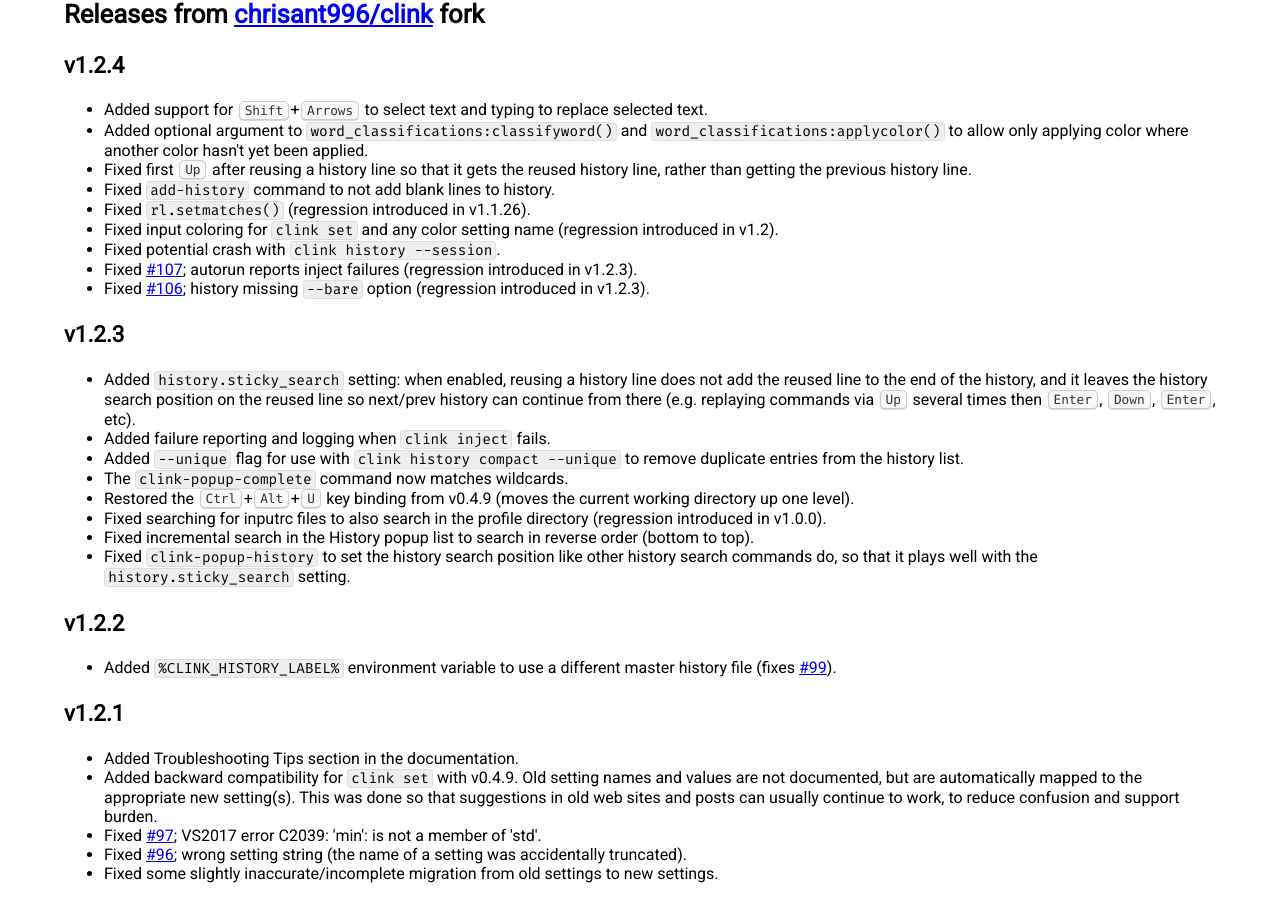
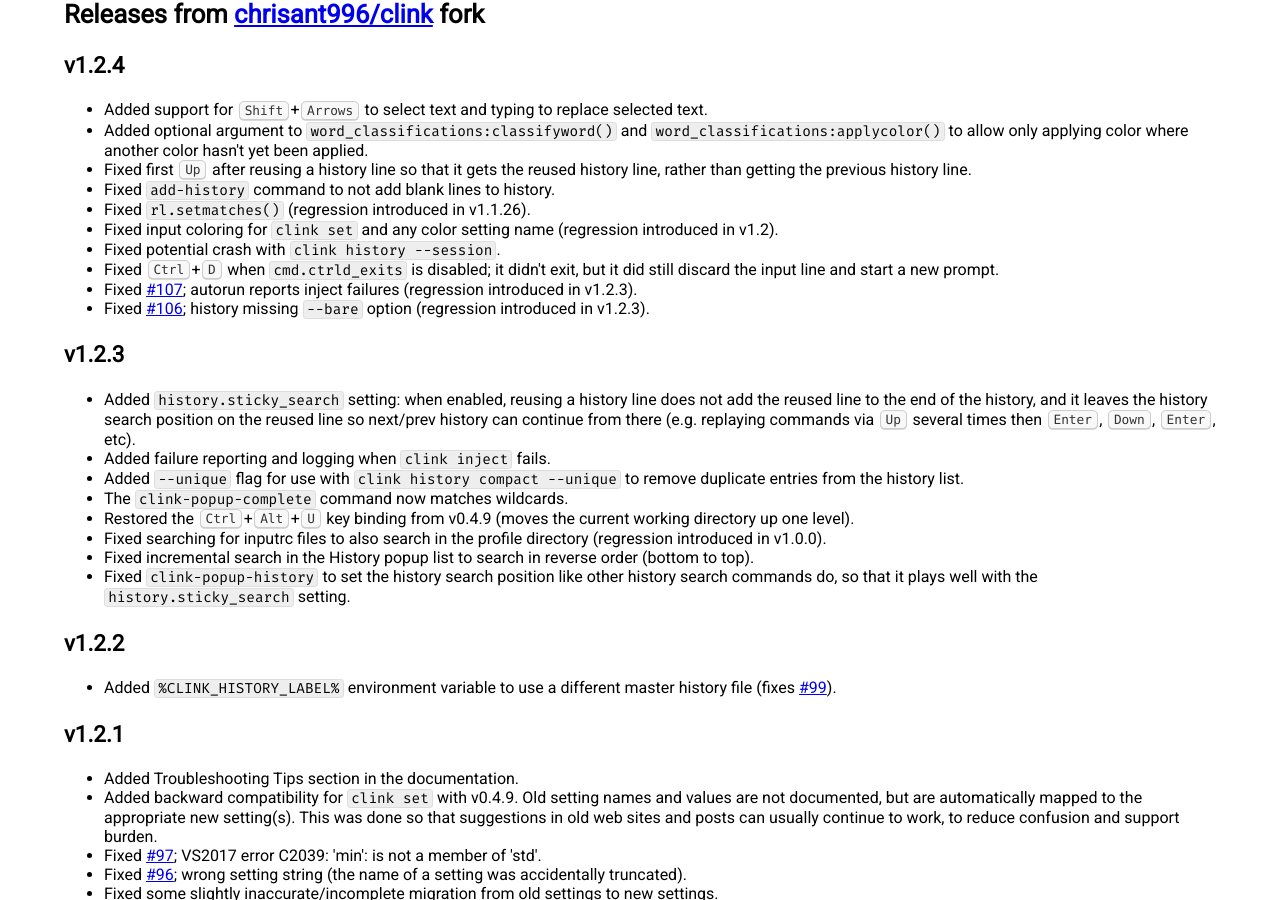
Before and after one commit to chrisant996/clink, a Jekyll site: the page clink.html, which Jekyll copies as it is, in a window 1280 px wide and 900 px high, scrolled down 52105 px. Built offline with Jekyll 4.4.1, drawn with Linux system fonts in a browser that asks for light colours; some web fonts are replaced; some of the changed lines change nothing that is shown.

Commit message:
Update for v1.2.4

```diff
--- a/_config.yml
+++ b/_config.yml
@@ -2,5 +2,5 @@
 title: Clink
 github:
   version: v1.2.4
-  download_url: https://github.com/chrisant996/clink/releases/download/v1.2.4/clink.1.2.4.309a20.zip
-  install_url:  https://github.com/chrisant996/clink/releases/download/v1.2.4/clink.1.2.4.309a20_setup.exe
+  download_url: https://github.com/chrisant996/clink/releases/download/v1.2.4/clink.1.2.4.b30d68.zip
+  install_url:  https://github.com/chrisant996/clink/releases/download/v1.2.4/clink.1.2.4.b30d68_setup.exe
--- a/clink.html
+++ b/clink.html
@@ -2732,6 +2732,7 @@
 <li>Fixed <code>rl.setmatches()</code> (regression introduced in v1.1.26).</li>
 <li>Fixed input coloring for <code>clink set</code> and any color setting name (regression introduced in v1.2).</li>
 <li>Fixed potential crash with <code>clink history --session</code>.</li>
+<li>Fixed <kbd>Ctrl</kbd>+<kbd>D</kbd> when <code>cmd.ctrld_exits</code> is disabled; it didn&#39;t exit, but it did still discard the input line and start a new prompt.</li>
 <li>Fixed <a href="https://github.com/chrisant996/clink/issues/107">#107</a>; autorun reports inject failures (regression introduced in v1.2.3).</li>
 <li>Fixed <a href="https://github.com/chrisant996/clink/issues/106">#106</a>; history missing <code>--bare</code> option (regression introduced in v1.2.3).</li>
 </ul>
```
